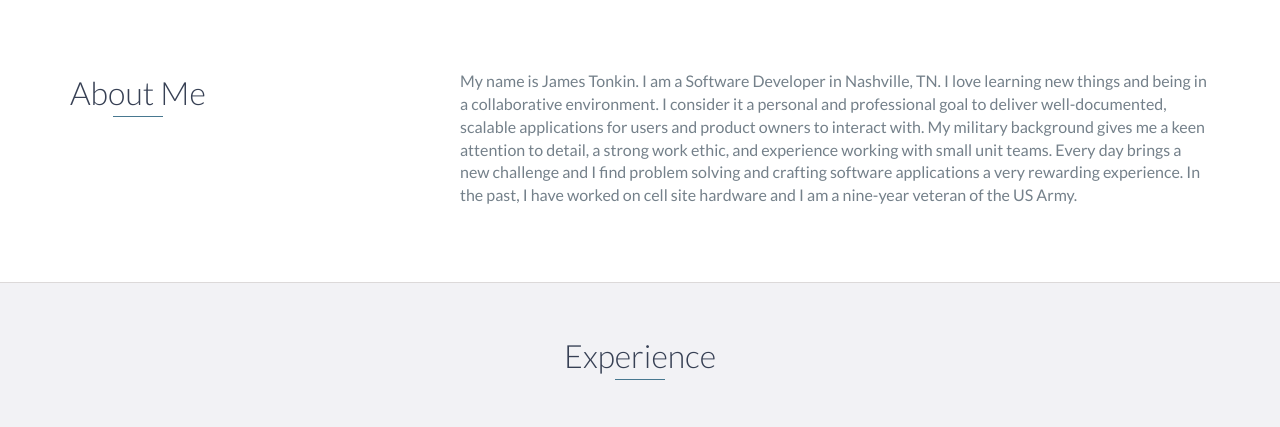
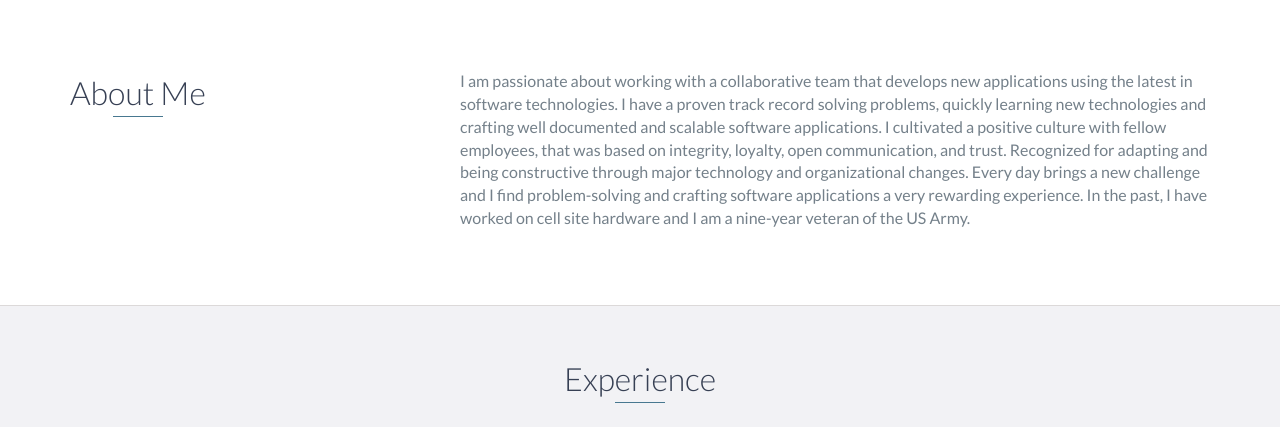
Before and after one commit to jamestonkin/jamestonkin.github.io, a website: page index.html in a window 1280 px wide. Shown: the part 805-1232 px from the top of the page. Drawn offline with nearby package versions, Linux system fonts and the light colour scheme.

Commit message:
updated resume and about me

```diff
--- a/index.html
+++ b/index.html
@@ -73,11 +73,9 @@
                 </div>
                 <div class="col-md-8">
                     <p>
-                        My name is James Tonkin. I am a Software Developer in Nashville, TN. I love learning new things and being in a collaborative environment. I consider it a personal and professional goal to deliver well-documented, scalable applications for users and product owners to interact with.
+                        I am passionate about working with a collaborative team that develops new applications using the latest in software technologies. I have a proven track record solving problems, quickly learning new technologies and crafting well documented and scalable software applications. I cultivated a positive culture with fellow employees, that was based on integrity, loyalty, open communication, and trust. Recognized for adapting and being constructive through major technology and organizational changes.
 
-                        My military background gives me a keen attention to detail, a strong work ethic, and experience working with small unit teams. Every day brings a new challenge and I find problem solving and crafting software applications a very rewarding experience.
-
-                        In the past, I have worked on cell site hardware and I am a nine-year veteran of the US Army.
+                        Every day brings a new challenge and I find problem-solving and crafting software applications a very rewarding experience. In the past, I have worked on cell site hardware and I am a nine-year veteran of the US Army.
 
                     </p>
                 </div>
```
Also changed, not shown: 1 other file.
